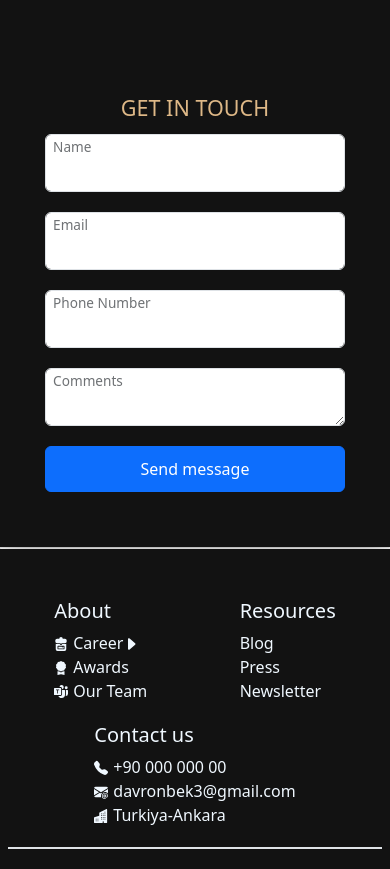
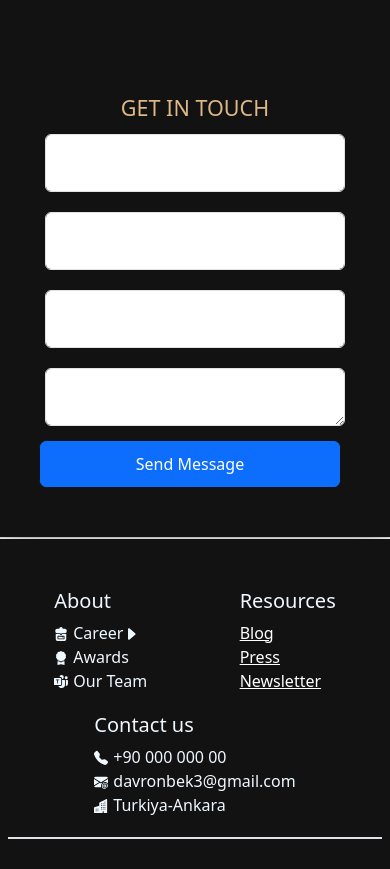
Before and after one commit to 21040001/Dasturchi, a React (Create React App) app: page / in a window 390 px wide. Shown: the part 6988-7857 px from the top of the page. Built offline with nearby package versions, Linux system fonts and the light colour scheme.

Commit message:
FireStore, i!8next ve responsivlikler qo'shildi

```diff
--- a/src/BlogComponents/Footer/index.js
+++ b/src/BlogComponents/Footer/index.js
@@ -134,24 +134,31 @@ function Footer() {
 
                 <Col >
                     <h5>Resources</h5>
+                    <a href="/blogs">
                         <p class="text-start marginBottom" onMouseOver={anim7} onMouseOut={anim8}>
                             Blog
                             <svg xmlns="http://www.w3.org/2000/svg" id='4' width="16" height="16" fill="currentColor" class="bi bi-caret-right-fill display" viewBox="0 0 16 16">
                                 <path d="m12.14 8.753-5.482 4.796c-.646.566-1.658.106-1.658-.753V3.204a1 1 0 0 1 1.659-.753l5.48 4.796a1 1 0 0 1 0 1.506z" />
                             </svg>
                         </p>
+                    </a>
+
+                    <a href="/blogs">
                         <p class="text-start marginBottom" onMouseOver={anim9} onMouseOut={anim10}>
                             Press
                             <svg xmlns="http://www.w3.org/2000/svg" id='5' width="16" height="16" fill="currentColor" class="bi bi-caret-right-fill display" viewBox="0 0 16 16">
                                 <path d="m12.14 8.753-5.482 4.796c-.646.566-1.658.106-1.658-.753V3.204a1 1 0 0 1 1.659-.753l5.48 4.796a1 1 0 0 1 0 1.506z" />
                             </svg>
                         </p>
+                    </a>
+                    <a href="/blogs">
                         <p class="text-start marginBottom" onMouseOver={anim11} onMouseOut={anim12}>
                             Newsletter
                             <svg xmlns="http://www.w3.org/2000/svg" width="16" id='6' height="16" fill="currentColor" class="bi bi-caret-right-fill display" viewBox="0 0 16 16">
                                 <path d="m12.14 8.753-5.482 4.796c-.646.566-1.658.106-1.658-.753V3.204a1 1 0 0 1 1.659-.753l5.48 4.796a1 1 0 0 1 0 1.506z" />
                             </svg>
                         </p>
+                    </a>
                 </Col>
 
                 <Col >
--- a/src/Components/ContactMe/index.js
+++ b/src/Components/ContactMe/index.js
@@ -1,9 +1,31 @@
-import React from "react";
+import React, { useState } from "react";
 import "./index.css"; // Stil dosyası
-import { useTranslation } from 'react-i18next';
+import { useTranslation } from "react-i18next";
+import { setDoc, doc } from "firebase/firestore";
+import { db } from "../../Firebase/firebase.js";
+
 function Contact() {
+  const { t } = useTranslation();
+  const [isim, setIsim] = useState("");
+  const [message, setMessage] = useState("");
+  const [email, setEmail] = useState("");
+  const [number, setNumber] = useState("");
 
-    const { t, i18n } = useTranslation();
+  const submitButton = async (event) => {
+    event.preventDefault(); // Sayfanın yenilenmesini önler
+
+    try {
+      await setDoc(doc(db, "Messages", "customID-" + email), {
+        name: isim,
+        number: number,
+        email: email,
+        message: message,
+      });
+      console.log("Belge başarıyla eklendi");
+    } catch (e) {
+      console.error("Hata oluştu: ", e);
+    }
+  };
 
   return (
     <div className="contact">
@@ -11,12 +33,10 @@ function Contact() {
       <div className="contact-container">
         <div className="contact-box">
           <h2>CONTACT ME</h2>
-                    <p>
-                    {t("TextContactME")}
-                    </p>
+          <p>{t("TextContactME")}</p>
           <div className="contact-info">
             <h3>Address</h3>
-                        <p>Altindag, Ankara, Turikiye</p>
+            <p>Altindag, Ankara, Türkiye</p>
             <h3>Phone</h3>
             <p>+90 534-295-3667</p>
             <h3>Email</h3>
@@ -25,24 +45,49 @@ function Contact() {
         </div>
         <div className="form-box">
           <h4>GET IN TOUCH</h4>
-                    <form>
-                        <div class="form-floating">
-                            <input type="text" class="form-control" id="floatingInput" />
-                            <label for="floatingInput">Name</label>
+          <form onSubmit={submitButton}>
+            <div className="form-floating">
+              <input
+                type="text"
+                className="form-control"
+                value={isim}
+                onChange={(e) => setIsim(e.target.value)}
+                placeholder="Name"
+              />
+              <label>Name</label>
             </div>
-                        <div class="form-floating ">
-                            <input type="text" class="form-control" id="floatingInput" />
-                            <label for="floatingInput">Email</label>
+            <div className="form-floating">
+              <input
+                type="email"
+                className="form-control"
+                value={email}
+                onChange={(e) => setEmail(e.target.value)}
+                placeholder="Email"
+              />
+              <label>Email</label>
             </div>
-                        <div class="form-floating ">
-                            <input type="text" class="form-control" id="floatingInput" />
-                            <label for="floatingInput">Phone Number</label>
+            <div className="form-floating">
+              <input
+                type="tel"
+                className="form-control"
+                value={number}
+                onChange={(e) => setNumber(e.target.value)}
+                placeholder="Phone Number"
+              />
+              <label>Phone Number</label>
             </div>
-                        <div class="form-floating">
-                            <textarea class="form-control " text="Leave a comment here" id="floatingTextarea2" ></textarea>
-                            <label for="floatingTextarea2">Comments</label>
+            <div className="form-floating">
+              <textarea
+                className="form-control"
+                value={message}
+                onChange={(e) => setMessage(e.target.value)}
+                placeholder="Leave a comment here"
+              ></textarea>
+              <label>Comments</label>
             </div>
-                        <input class="btn btn-primary" type="submit" value="Send message" />
+            <button className="btn btn-primary" type="submit">
+              Send Message
+            </button>
           </form>
         </div>
       </div>
--- a/src/Components/Home/index.js
+++ b/src/Components/Home/index.js
@@ -24,7 +24,7 @@ function Home() {
                     <a href="/"><span>{t("Home")}</span></a>
                     <a href="/course"><span>{t("MyCourse")}</span></a>
                     <a href="/blogs"><span>{t("MyBlog")}</span></a>
-                    <span>{t("MyContact")}</span>
+                    <a href="/contactMe"><span>{t("MyContact")}</span></a>
                 </div>
                 <div>
                     <span onClick={() => handleClick("uz")}>uzb</span> {/* Tilni uzbekcha qilish */}
--- a/src/MyCourseComponents/Header/index.js
+++ b/src/MyCourseComponents/Header/index.js
@@ -21,7 +21,7 @@ function Header() {
                     <a href="/"><span>{t("Home")}</span></a>
                     <a href="/course"><span>{t("MyCourse")}</span></a>
                     <a href="/blogs"><span>{t("MyBlog")}</span></a>
-                    <span >{t("MyContact")}</span>
+                    <a href="/contactMe"><span>{t("MyContact")}</span></a>
                 </div>
                 <div >
                 <span onClick={() => handleClick("uz")}>uzb</span> {/* Tilni uzbekcha qilish */}
--- /dev/null
+++ b/src/Pages/NonePage.js
@@ -0,0 +1,8 @@
+
+function NoPage() {
+    return (
+        <h1 className="mt-4 ml-4" >NON Page : Bu sayfa halen mevcut deg'il</h1>
+    )
+}
+
+export default NoPage;
--- a/src/Roots/App.js
+++ b/src/Roots/App.js
@@ -6,6 +6,8 @@ import CoursePage from "../Pages/CoursePage";
 import BlogPage from "../Pages/BlogPage";
 import ReadPage from "../Pages/ReadPage";
 import { BrowserRouter, Route, Routes } from "react-router-dom";
+import NoPage from "../Pages/NonePage";
+import Contact from "../Components/ContactMe";
 function App() {
   return (
     <BrowserRouter>
@@ -14,7 +16,8 @@ function App() {
         <Route path="blogs" element={<BlogPage />} />
         <Route path="course" element={<CoursePage />} />
         <Route path="read" element={<ReadPage />} />
-        <Route path="*" element={<HomePage />} />
+        <Route path="contactMe" element={<Contact/>}/>
+        <Route path="*" element={<NoPage />} />
     </Routes>
   </BrowserRouter>
   );
```
Lines whose indentation alone changed are shown as unchanged.
